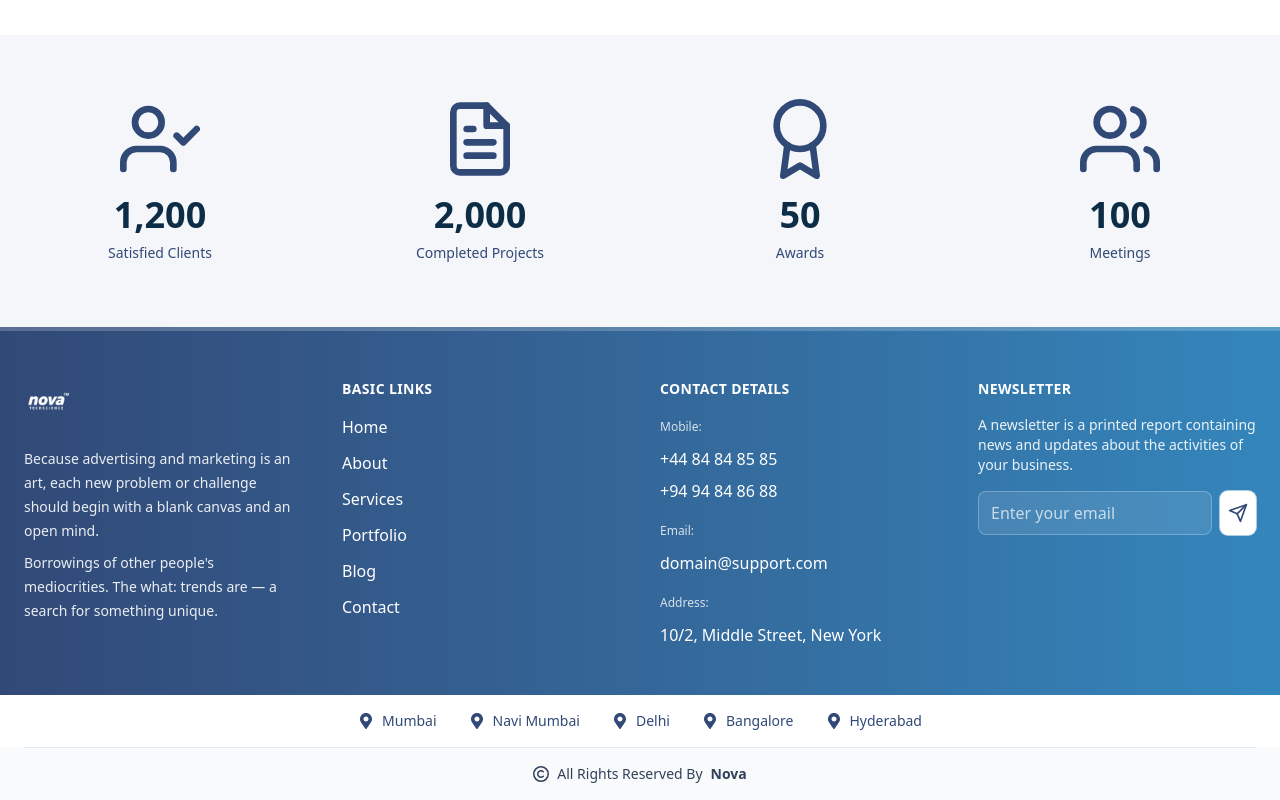
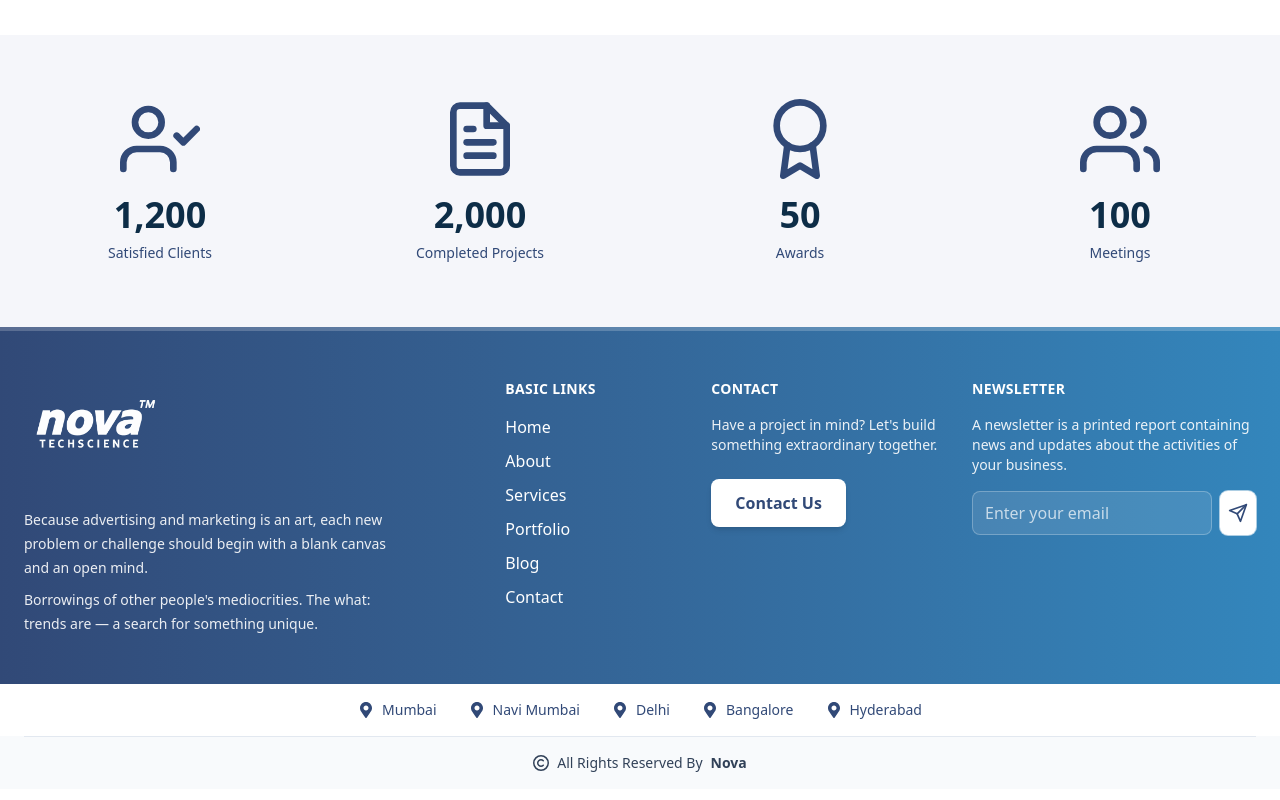
Before and after one commit to Prathamesh0008/Nova-office, a React (Vite) app: page / in a window 1280 px wide. Shown: the part 3093-3893 px from the top of the page. Built offline with nearby package versions, Linux system fonts and the light colour scheme.

Commit message:
changes don by rushikesh

```diff
--- a/src/components/Contact.jsx
+++ b/src/components/Contact.jsx
@@ -35,11 +35,11 @@ export default function Contact() {
           {/* Left: contact info boxes (content from ContactUs.js) */}
           <aside className="space-y-6">
             {/* Phone */}
-            <div className="rounded-2xl bg-white/10 p-6 text-white ring-1 ring-white/15 backdrop-blur">
+            {/* <div className="rounded-2xl bg-white/10 p-6 text-white ring-1 ring-white/15 backdrop-blur">
               <div className="flex items-center gap-3">
-                <div className="grid h-10 w-10 place-items-center rounded-lg bg-white/20">
+                <div className="grid h-10 w-10 place-items-center rounded-lg bg-white/20"> */}
                   {/* phone icon */}
-                  <svg
+                  {/* <svg
                     className="h-5 w-5"
                     viewBox="0 0 24 24"
                     fill="currentColor"
@@ -56,7 +56,7 @@ export default function Contact() {
               >
                 +8801760-00000
               </a>
-            </div>
+            </div> */}
 
             {/* Email */}
             <div className="rounded-2xl bg-white/10 p-6 text-white ring-1 ring-white/15 backdrop-blur">
@@ -230,7 +230,7 @@ export default function Contact() {
         </div>
 
         {/* Map (from ContactUs.js) */}
-        <div className="mt-12 overflow-hidden rounded-2xl shadow-lg ring-1 ring-black/5 bg-white">
+        {/* <div className="mt-12 overflow-hidden rounded-2xl shadow-lg ring-1 ring-black/5 bg-white">
           <iframe
             title="Google Map"
             src="https://www.google.com/maps/embed?pb=!1m18!1m12!1m3!1d3023.7074960125717!2d-74.0060150845937!3d40.71277577933002!2m3!1f0!2f0!3f0!3m2!1i1024!2i768!4f13.1!3m3!1m2!1s0x89c25a316d21c451%3A0x1a68d6760c4db07f!2sNew%20York%2C%20NY!5e0!3m2!1sen!2sus!4v1616161616161!5m2!1sen!2sus"
@@ -240,7 +240,7 @@ export default function Contact() {
             allowFullScreen
             loading="lazy"
           ></iframe>
-        </div>
+        </div> */}
       </div>
     </div>
   );
--- a/src/components/Footer.jsx
+++ b/src/components/Footer.jsx
@@ -3,7 +3,7 @@ import { FiSend } from "react-icons/fi";
 import { FaRegCopyright } from "react-icons/fa6";
 import { FaMapMarkerAlt } from "react-icons/fa";
 import { Link, useInRouterContext } from "react-router-dom";
-import logo from "../assets/White logo.png"; // ✅ correct import from assets
+import logo from "../assets/White logo copy.png"; // ✅ correct import from assets
 
 // SmartLink: works with or without BrowserRouter
 function SmartLink({ to, children, ...props }) {
@@ -11,7 +11,11 @@ function SmartLink({ to, children, ...props }) {
     typeof useInRouterContext === "function" ? useInRouterContext() : false;
   const isExternal = /^https?:\/\//i.test(to);
   if (!inRouter || isExternal) return <a href={to} {...props}>{children}</a>;
-  return <Link to={to} {...props}>{children}</Link>;
+  return (
+    <Link to={to} {...props}>
+      {children}
+    </Link>
+  );
 }
 
 export default function Footer() {
@@ -21,12 +25,14 @@ export default function Footer() {
     <footer className="text-white">
       {/* Main footer */}
       <div className="bg-gradient-to-r from-[#314977] to-[#3386BC]">
+        {/* top hairline */}
         <div className="h-1 w-full bg-white/20" />
 
         <div className="mx-auto max-w-7xl px-6 py-12">
-          <div className="grid gap-10 lg:grid-cols-4">
+          {/* 12-column grid for better control */}
+          <div className="grid gap-8 lg:gap-6 xl:gap-8 lg:grid-cols-12 items-start">
             {/* Col 1 — Logo + description */}
-            <div className="space-y-5">
+            <div className="space-y-6 lg:col-span-4">
               <div className="flex items-center justify-start">
                 <a href="/" className="inline-flex items-center">
                   <img
@@ -34,14 +40,14 @@ export default function Footer() {
                     alt="Nova Logo"
                     className="
                       block
-                      h-18 md:h-12       /* ✅ fixed, clean height */
-                      w-auto             /* ✅ keep aspect ratio */
+                      h-10 md:h-12 lg:h-35 lg:mt-[-20px]  /* 🔥 bigger + responsive */
+                      w-auto
                       object-contain
                     "
                   />
                 </a>
               </div>
-              <div className="text-sm/6 text-white/90 space-y-2">
+              <div className="text-sm leading-6 text-white/90 space-y-2 max-w-md lg:mt-[-15px]">
                 <p>
                   Because advertising and marketing is an art, each new
                   problem or challenge should begin with a blank canvas and
@@ -55,79 +61,100 @@ export default function Footer() {
             </div>
 
             {/* Col 2 — BASIC LINKS */}
-            <div>
-              <h3 className="text-sm font-semibold tracking-wide">BASIC LINKS</h3>
-              <ul className="mt-4 grid gap-3 text-white">
+            <div className="lg:col-span-3 lg:ml-15">
+              <h3 className="text-sm font-semibold tracking-wide">
+                BASIC LINKS
+              </h3>
+              <ul className="mt-4 grid gap-2.5 text-white">
                 <li>
-                  <SmartLink to="/" className="inline-block text-base hover:underline underline-offset-4">
+                  <SmartLink
+                    to="/"
+                    className="inline-block text-base hover:underline underline-offset-4"
+                  >
                     Home
                   </SmartLink>
                 </li>
                 <li>
-                  <SmartLink to="/about-us" className="inline-block text-base hover:underline underline-offset-4">
+                  <SmartLink
+                    to="/about-us"
+                    className="inline-block text-base hover:underline underline-offset-4"
+                  >
                     About
                   </SmartLink>
                 </li>
                 <li>
-                  <SmartLink to="/services" className="inline-block text-base hover:underline underline-offset-4">
+                  <SmartLink
+                    to="/services"
+                    className="inline-block text-base hover:underline underline-offset-4"
+                  >
                     Services
                   </SmartLink>
                 </li>
                 <li>
-                  <SmartLink to="/portfolio" className="inline-block text-base hover:underline underline-offset-4">
+                  <SmartLink
+                    to="/portfolio"
+                    className="inline-block text-base hover:underline underline-offset-4"
+                  >
                     Portfolio
                   </SmartLink>
                 </li>
                 <li>
-                  <SmartLink to="/blogs" className="inline-block text-base hover:underline underline-offset-4">
+                  <SmartLink
+                    to="/blog"
+                    className="inline-block text-base hover:underline underline-offset-4"
+                  >
                     Blog
                   </SmartLink>
                 </li>
                 <li>
-                  <SmartLink to="/contact" className="inline-block text-base hover:underline underline-offset-4">
+                  <SmartLink
+                    to="/contact"
+                    className="inline-block text-base hover:underline underline-offset-4"
+                  >
                     Contact
                   </SmartLink>
                 </li>
               </ul>
             </div>
 
-            {/* Col 3 — CONTACT DETAILS */}
-            <div>
-              <h3 className="text-sm font-semibold tracking-wide">CONTACT DETAILS</h3>
-              <div className="mt-4 grid gap-2 text-white">
-                <div className="text-xs/6 text-white/80">Mobile:</div>
-                <a href="tel:+4484848585" className="text-base hover:underline underline-offset-4">
-                  +44 84 84 85 85
-                </a>
-                <a href="tel:+9494848688" className="text-base hover:underline underline-offset-4">
-                  +94 94 84 86 88
-                </a>
+            {/* Col 3 — CONTACT */}
+            <div className="lg:col-span-2 lg:ml-[-50px]">
+              <h3 className="text-sm font-semibold tracking-wide">CONTACT</h3>
 
-                <div className="mt-2 text-xs/6 text-white/80">Email:</div>
-                <a href="mailto:domain@support.com" className="text-base hover:underline underline-offset-4">
-                  domain@support.com
-                </a>
+              <p className="mt-4 text-sm text-white/90">
+                Have a project in mind? Let&apos;s build something extraordinary
+                together.
+              </p>
 
-                <div className="mt-2 text-xs/6 text-white/80">Address:</div>
-                <a
-                  href="https://maps.google.com"
-                  target="_blank"
-                  rel="noopener noreferrer"
-                  className="text-base hover:underline underline-offset-4"
-                >
-                  10/2, Middle Street, New York
-                </a>
-              </div>
+              <SmartLink
+                to="/contact"
+                className="
+                  mt-6 inline-flex items-center justify-center
+                  rounded-lg bg-white text-[#314977] font-semibold
+                  px-6 py-3 shadow-md
+                  hover:bg-white/90 hover:-translate-y-0.5
+                  transition-transform transition-colors
+                  w-full sm:w-auto
+                  text-sm md:text-base
+                "
+              >
+                Contact Us
+              </SmartLink>
             </div>
 
             {/* Col 4 — NEWSLETTER */}
-            <div>
-              <h3 className="text-sm font-semibold tracking-wide">NEWSLETTER</h3>
+            <div className="lg:col-span-3">
+              <h3 className="text-sm font-semibold tracking-wide">
+                NEWSLETTER
+              </h3>
               <p className="mt-4 text-sm text-white/90">
                 A newsletter is a printed report containing news and updates
                 about the activities of your business.
               </p>
-              <form onSubmit={(e) => e.preventDefault()} className="mt-4 flex gap-2">
+              <form
+                onSubmit={(e) => e.preventDefault()}
+                className="mt-4 flex gap-2"
+              >
                 <label htmlFor="newsletter-email" className="sr-only">
                   Your Email Address
                 </label>
```
Also changed, not shown: src/components/Navbar.jsx (+72 -72 lines), src/pages/Home.jsx (+22 -12 lines), src/assets/11.png (added), src/assets/White logo copy.png (added).
